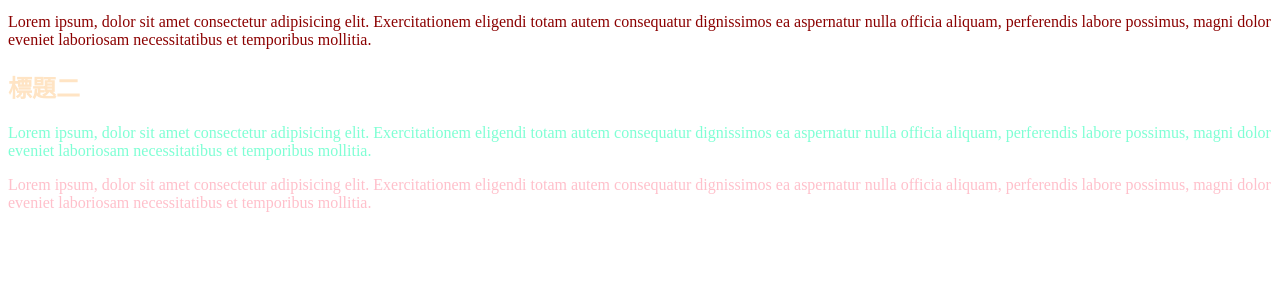
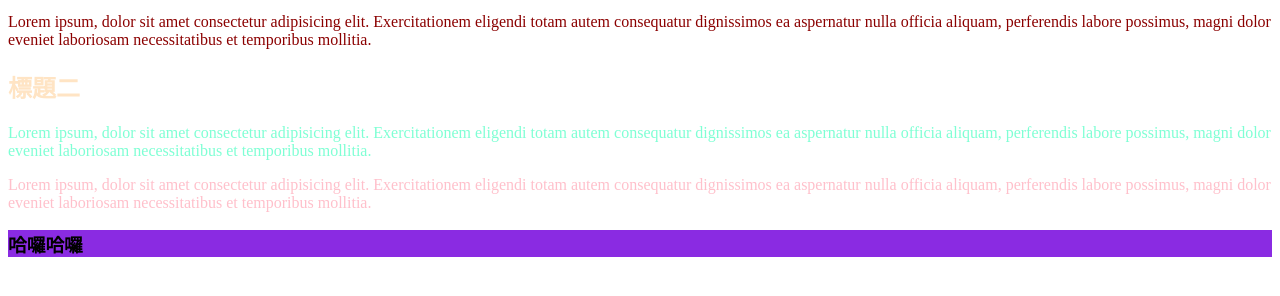
Before and after one commit to fiahuang/project2, a plain HTML site: page index.html in a window 1280 px wide. Shown: the part 128-424 px from the top of the page. Drawn offline with Linux system fonts and the light colour scheme.

Commit message:
新增h3和CSS

```diff
--- a/all.css
+++ b/all.css
@@ -21,3 +21,7 @@ p {
 h2 {
     color: bisque;
 }
+
+h3 {
+    background-color: blueviolet;
+}
--- a/index.html
+++ b/index.html
@@ -13,5 +13,6 @@
     <h2>標題二</h2>
     <p class="pupu">Lorem ipsum, dolor sit amet consectetur adipisicing elit. Exercitationem eligendi totam autem consequatur dignissimos ea aspernatur nulla officia aliquam, perferendis labore possimus, magni dolor eveniet laboriosam necessitatibus et temporibus mollitia.</p>
     <p class="happy">Lorem ipsum, dolor sit amet consectetur adipisicing elit. Exercitationem eligendi totam autem consequatur dignissimos ea aspernatur nulla officia aliquam, perferendis labore possimus, magni dolor eveniet laboriosam necessitatibus et temporibus mollitia.</p>
+    <h3>哈囉哈囉</h3>
 </body>
 </html>
```
